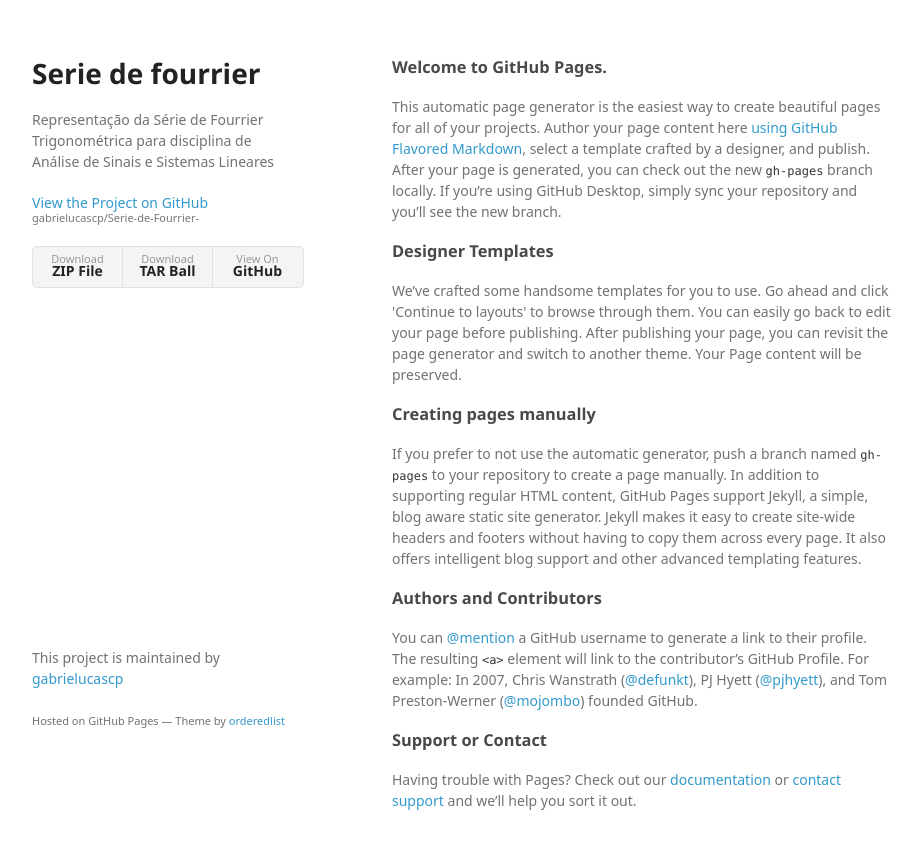
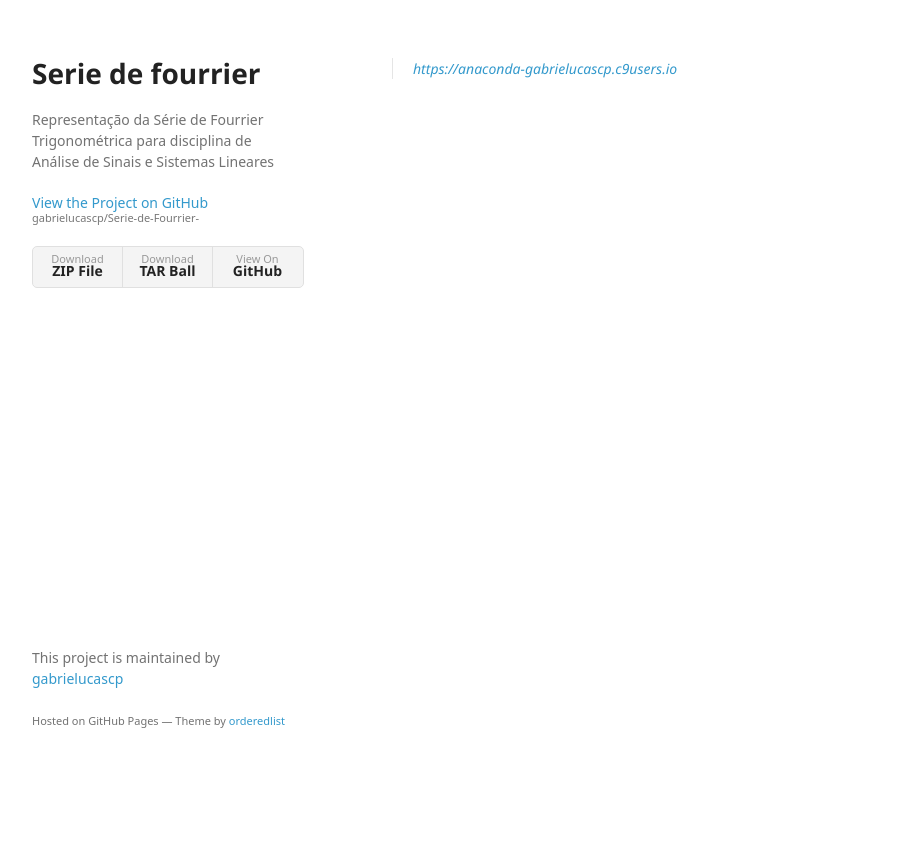
Before and after one commit to gabrielucascp/Serie-de-Fourrier-, a plain HTML site: page index.html in a window 1280 px wide. Shown: the whole page, without its empty margins (178-1100 px from the left). After the commit the page ends 800 px from the top, so only its background shows below. Drawn offline with Linux system fonts and the light colour scheme; a web font is replaced by a local one.

```diff
--- a/index.html
+++ b/index.html
@@ -28,30 +28,9 @@
         </ul>
       </header>
       <section>
-        <h3>
-<a id="welcome-to-github-pages" class="anchor" href="#welcome-to-github-pages" aria-hidden="true"><span aria-hidden="true" class="octicon octicon-link"></span></a>Welcome to GitHub Pages.</h3>
-
-<p>This automatic page generator is the easiest way to create beautiful pages for all of your projects. Author your page content here <a href="https://guides.github.com/features/mastering-markdown/">using GitHub Flavored Markdown</a>, select a template crafted by a designer, and publish. After your page is generated, you can check out the new <code>gh-pages</code> branch locally. If you’re using GitHub Desktop, simply sync your repository and you’ll see the new branch.</p>
-
-<h3>
-<a id="designer-templates" class="anchor" href="#designer-templates" aria-hidden="true"><span aria-hidden="true" class="octicon octicon-link"></span></a>Designer Templates</h3>
-
-<p>We’ve crafted some handsome templates for you to use. Go ahead and click 'Continue to layouts' to browse through them. You can easily go back to edit your page before publishing. After publishing your page, you can revisit the page generator and switch to another theme. Your Page content will be preserved.</p>
-
-<h3>
-<a id="creating-pages-manually" class="anchor" href="#creating-pages-manually" aria-hidden="true"><span aria-hidden="true" class="octicon octicon-link"></span></a>Creating pages manually</h3>
-
-<p>If you prefer to not use the automatic generator, push a branch named <code>gh-pages</code> to your repository to create a page manually. In addition to supporting regular HTML content, GitHub Pages support Jekyll, a simple, blog aware static site generator. Jekyll makes it easy to create site-wide headers and footers without having to copy them across every page. It also offers intelligent blog support and other advanced templating features.</p>
-
-<h3>
-<a id="authors-and-contributors" class="anchor" href="#authors-and-contributors" aria-hidden="true"><span aria-hidden="true" class="octicon octicon-link"></span></a>Authors and Contributors</h3>
-
-<p>You can <a href="https://help.github.com/articles/basic-writing-and-formatting-syntax/#mentioning-users-and-teams" class="user-mention">@mention</a> a GitHub username to generate a link to their profile. The resulting <code>&lt;a&gt;</code> element will link to the contributor’s GitHub Profile. For example: In 2007, Chris Wanstrath (<a href="https://github.com/defunkt" class="user-mention">@defunkt</a>), PJ Hyett (<a href="https://github.com/pjhyett" class="user-mention">@pjhyett</a>), and Tom Preston-Werner (<a href="https://github.com/mojombo" class="user-mention">@mojombo</a>) founded GitHub.</p>
-
-<h3>
-<a id="support-or-contact" class="anchor" href="#support-or-contact" aria-hidden="true"><span aria-hidden="true" class="octicon octicon-link"></span></a>Support or Contact</h3>
-
-<p>Having trouble with Pages? Check out our <a href="https://help.github.com/pages">documentation</a> or <a href="https://github.com/contact">contact support</a> and we’ll help you sort it out.</p>
+        <blockquote>
+<p><a href="https://anaconda-gabrielucascp.c9users.io">https://anaconda-gabrielucascp.c9users.io</a></p>
+</blockquote>
       </section>
       <footer>
         <p>This project is maintained by <a href="https://github.com/gabrielucascp">gabrielucascp</a></p>
```
Also changed, not shown: params.json (+1 -1 lines).
